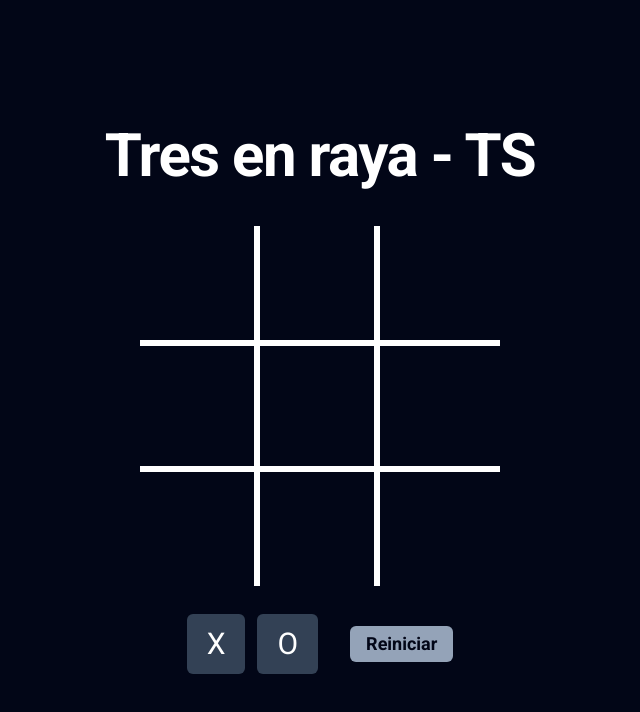
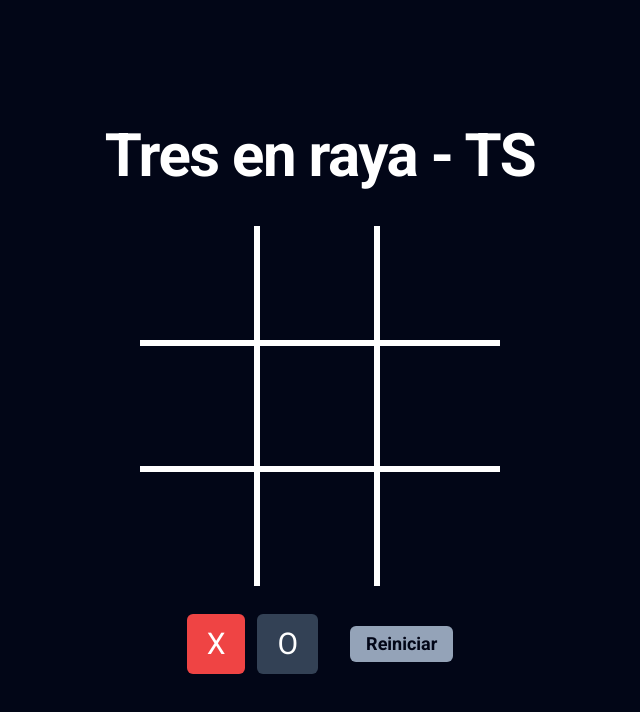
Before and after one commit to RubertG/tres-en-raya-ts, a React (Vite) app: page / in a window 1280 px wide. Shown: the top 712 px of the page, without its empty margins (320-960 px from the left). Built offline with nearby package versions, Linux system fonts and the light colour scheme; the HTML template or start-up script is replaced by a standard one.

Commit message:
CORRECCION: Footer cambio de color de turno

```diff
--- a/src/components/Footer.tsx
+++ b/src/components/Footer.tsx
@@ -7,15 +7,17 @@ interface Props {
 }
 
 const Footer: React.FC<Props> = ({ turn, resetBoard }): JSX.Element => {
-  const className = 'text-white text-3xl py-3 px-5 bg-slate-700 rounded-md transition-colors'
-  const classNameX = `${className} ${turn === OPTIONS.X ? 'bg-red-500' : ''}`
-  const classNameY = `${className} ${turn === OPTIONS.O ? 'bg-blue-500' : ''}`
+  const className = 'text-white text-3xl py-3 px-5 rounded-md transition-colors'
 
   return (
     <footer className='flex justify-center items-center gap-8 mt-7'>
       <div className='flex justify-center items-center gap-3'>
-        <p className={classNameX}>{OPTIONS.X}</p>
-        <p className={classNameY}>{OPTIONS.O}</p>
+        <p
+          className={`${className} ${turn === OPTIONS.X ? 'bg-red-500' : 'bg-slate-700'}`}
+        >{OPTIONS.X}</p>
+        <p
+          className={`${className} ${turn === OPTIONS.O ? 'bg-blue-500' : 'bg-slate-700'}`}
+        >{OPTIONS.O}</p>
       </div>
       <button
         className="block bg-slate-400 font-bold py-1 px-4 rounded-md text-lg text-slate-950 md:hover:bg-slate-500 transition-colors"
```
